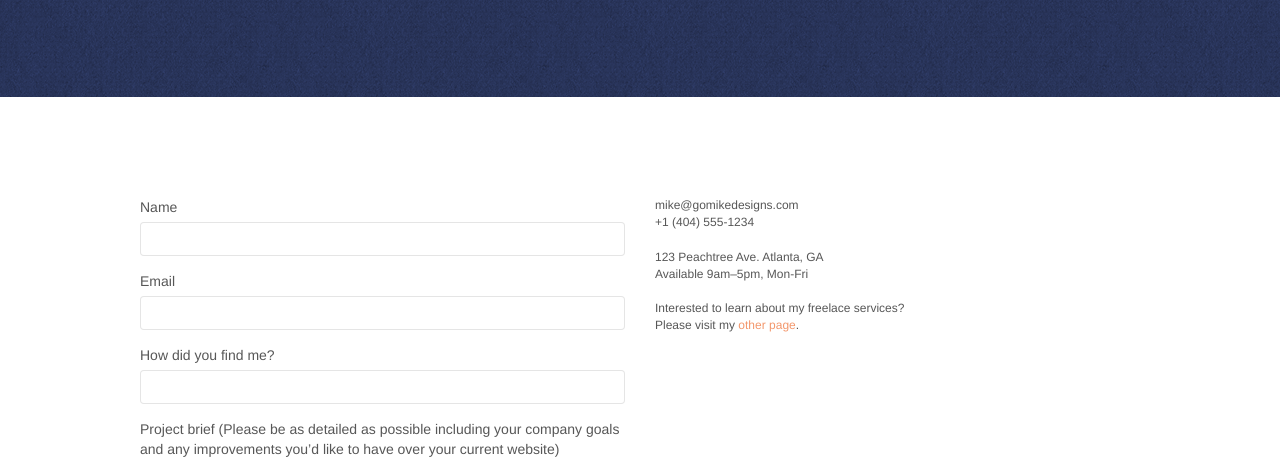
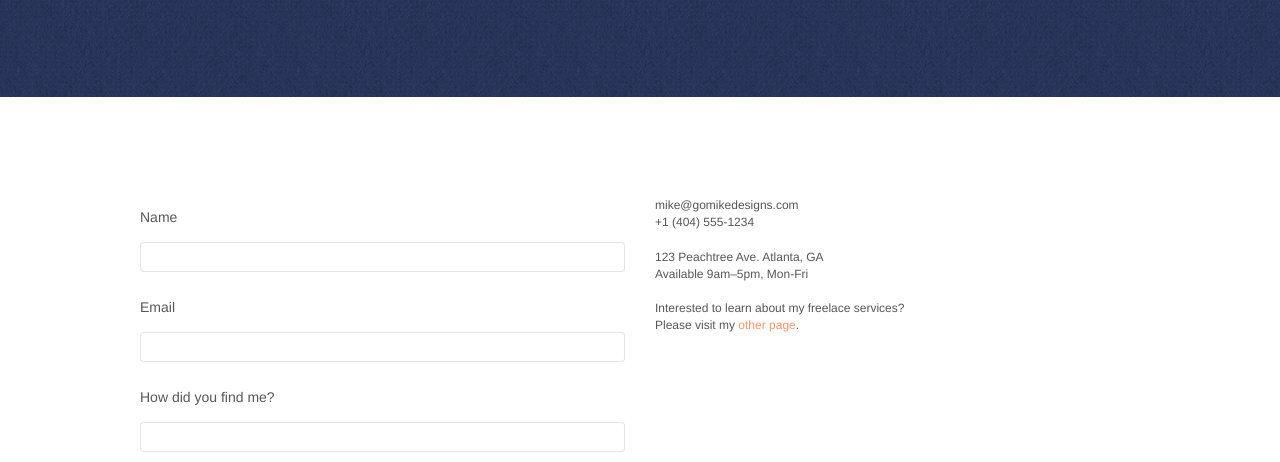
Before and after one commit to Oyundalai2b/project4, a plain HTML site: page contact.html in a window 1280 px wide. Shown: the part 311-773 px from the top of the page. Drawn offline with nearby package versions, Linux system fonts and the light colour scheme; files that its build step writes are made by us from their sources; a script that the page names is missing.

Commit message:
add space form-group

```diff
--- a/style.css
+++ b/style.css
@@ -303,6 +303,7 @@ a:hover {
 
 .navbar-brand img {
   max-height: 200px;
+  width: auto;
   margin: 0 5px 0 0;
   display: inline;
 }
@@ -509,6 +510,7 @@ button {
 .form-control {
   border-color: rgba(0, 0, 0, 0.1);
   box-shadow: none;
+  height: 30px;
 }
 
 .scrollToTop {
@@ -1024,6 +1026,7 @@ h4 {
     line-height: 50px;
     font-size: 20px;
   }
+
   .close-lightbox {
     display: inline-block;
   }
@@ -1054,11 +1057,14 @@ img {
     text-align: center;
   }
 }
-/*
+div.form-group {
+  line-height: 40px;
+}
+
 .image-resize-mode {
   height: auto;
 }
 .img-responsive {
   height: auto;
   width: 100%;
-} */
+}
```
